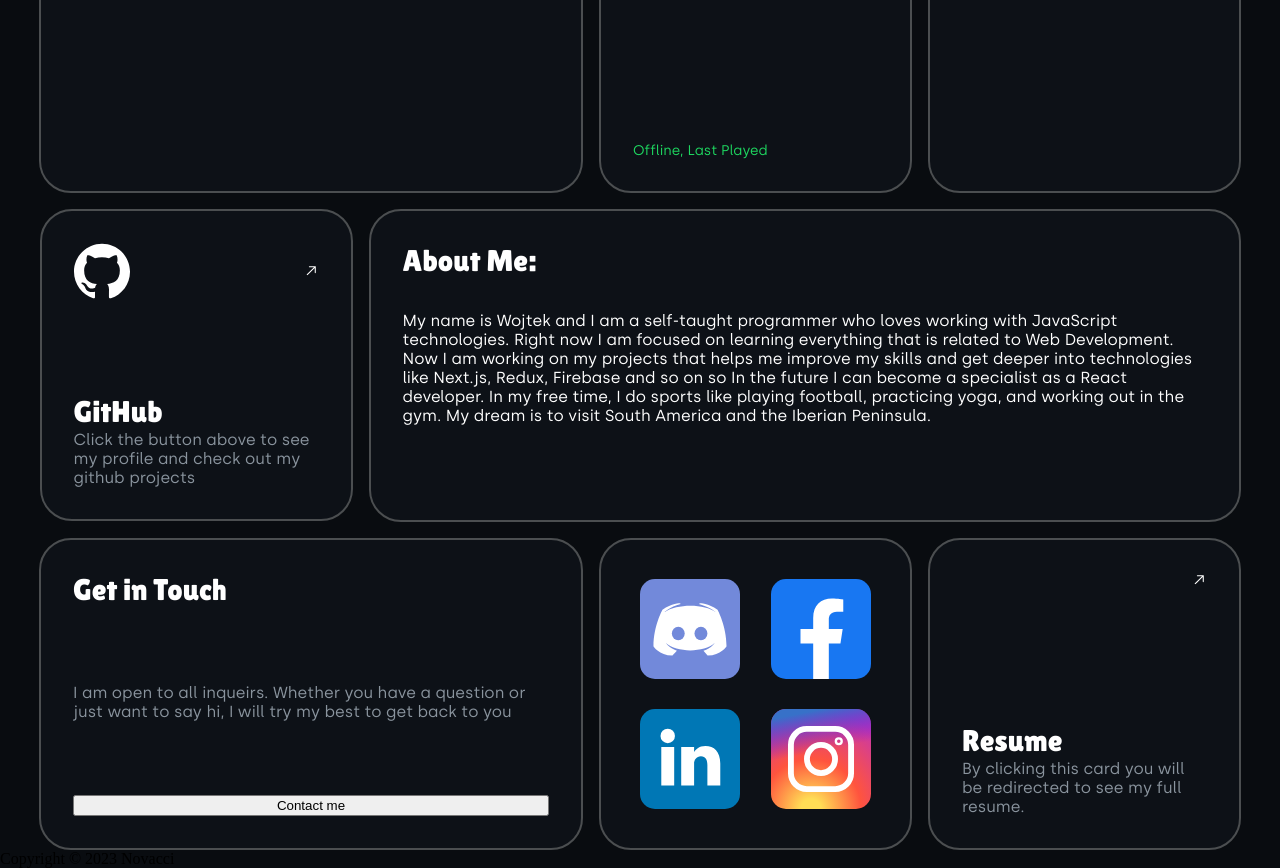
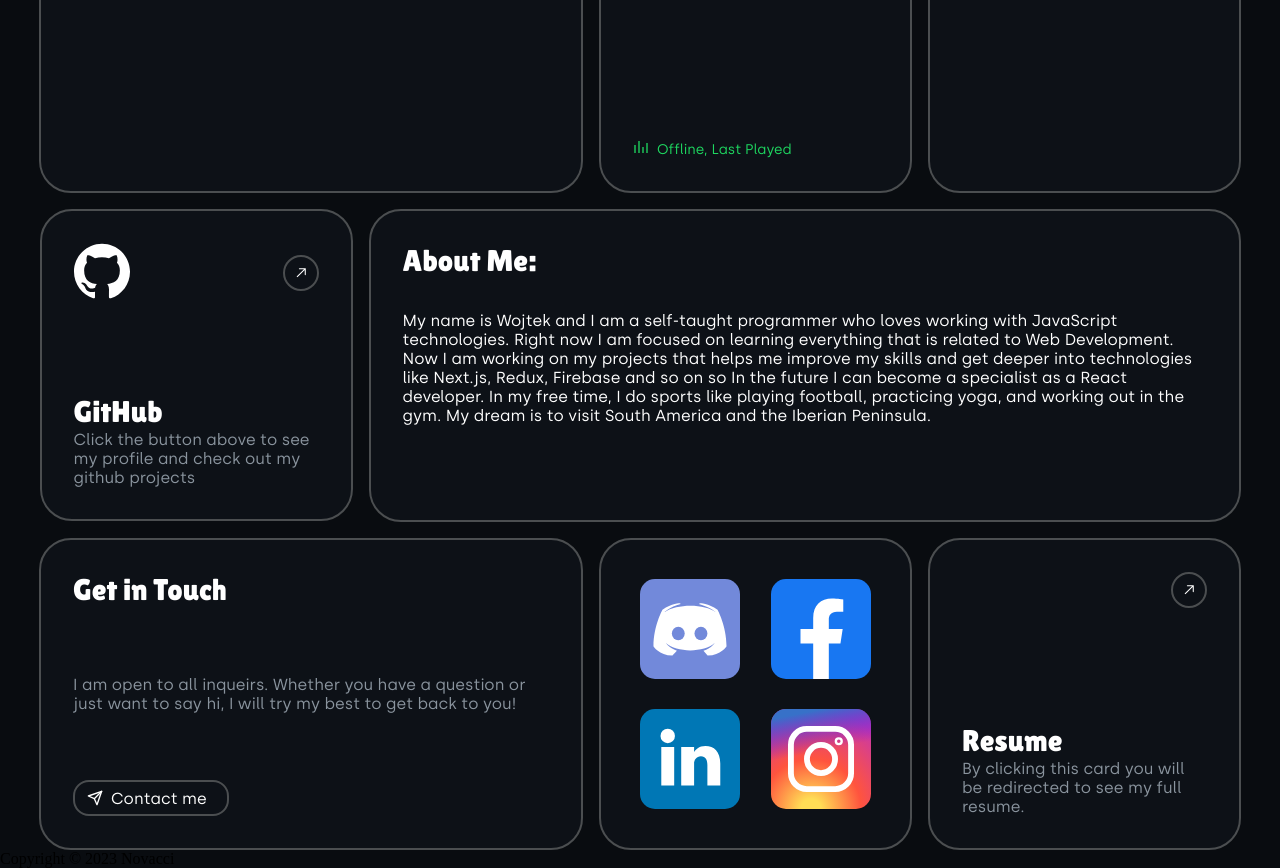
Before and after one commit to Novacci/about-me, a React (Create React App) app: page / in a window 1280 px wide. Shown: the part 180-1048 px from the top of the page. Built offline with nearby package versions, Linux system fonts and the light colour scheme; no server answers.

Commit message:
added effects on buttons and icons

```diff
--- a/src/Main/Main.module.scss
+++ b/src/Main/Main.module.scss
@@ -7,7 +7,14 @@
   font-family: 'Silka';
   src: url('../Fonts/Silka-Regular.otf');
 }
+@mixin arrow-style() {
+  border: $border-features;
+  padding: 0.5rem;
+  height: 1rem;
+  width: 1rem;
+}
 
+$spotify-color: #1ed760;
 $font-color: white;
 $font-dark: rgb(138, 148, 158);
 $border-features: 2px solid rgb(75, 78, 80);
@@ -22,12 +29,6 @@ $dark-container: rgb(13, 17, 23);
 .darkened {
   color: $font-dark;
   font-family: 'Silka';
-}
-
-.spotify-text {
-  color: #1ed760;
-  font-family: 'Silka';
-  font-size: 14px;
 }
 
 .flex-position {
@@ -63,9 +64,22 @@ $dark-container: rgb(13, 17, 23);
   justify-content: space-between;
   width: 245px;
   height: 244px;
-  svg {
+
+  .spotify-text {
+    color: $spotify-color;
+    font-family: 'Silka';
+    font-size: 14px;
+    display: flex;
+    align-items: center;
+    flex-direction: row;
+  }
+  .spotify-main-icon {
     width: 3.5rem;
     height: 3.5rem;
+  }
+  .spotify-music-icon {
+    font-size: 1rem;
+    margin-right: 0.5rem;
   }
 }
 
@@ -92,6 +106,10 @@ $dark-container: rgb(13, 17, 23);
     color: inherit;
     text-decoration: none;
   }
+  a:hover::before {
+    content: 'Github.com';
+    box-shadow: 0px 0px 8px rgb(75, 78, 80);
+  }
 }
 
 .info-container {
@@ -112,6 +130,15 @@ $dark-container: rgb(13, 17, 23);
   justify-content: space-between;
   height: 244px;
   width: 476px;
+
+  svg {
+    margin-right: 0.5rem;
+  }
+  a {
+    cursor: pointer;
+    color: inherit;
+    text-decoration: none;
+  }
 }
 
 .links-container {
@@ -143,9 +170,28 @@ $dark-container: rgb(13, 17, 23);
   display: flex;
   flex-direction: column;
   justify-content: space-between;
+  align-items: flex-end;
   gap: 0.5rem;
+  a {
+    cursor: pointer;
+    color: inherit;
+    text-decoration: none;
+  }
 }
 .arrow-button-style {
+  @include arrow-style();
+  border-radius: 50%;
+}
+.contact-button-style {
+  border: $border-features;
+  height: 1rem;
+  width: 8rem;
+  border-radius: 1rem;
+  padding: 0.5rem 0.75rem 0.5rem 0.75rem;
+  font-family: 'Silka';
   display: flex;
-  flex-direction: row-reverse;
+  align-items: center;
+  &:hover {
+    box-shadow: 0px 0px 8px rgb(75, 78, 80);
+  }
 }
--- a/src/Main/Main.tsx
+++ b/src/Main/Main.tsx
@@ -8,6 +8,8 @@ import { LinkedInIcon } from '../Icons/LinkedInIcon';
 import { InstagramIcon } from '../Icons/InstagramIcon';
 import { SpotifyIcon } from '../Icons/SpotifyIcon';
 import { RxArrowTopRight } from 'react-icons/rx';
+import { RiRhythmFill } from 'react-icons/ri';
+import { FiSend } from 'react-icons/fi';
 
 const SPOTIFY_TOKEN = process.env.REACT_APP_SPOTIFY_TOKEN;
 
@@ -49,11 +51,17 @@ const Main = () => {
           </span>
         </div>
         <div className={styles['spotify-container']}>
-          <span>
+          <span className={styles['spotify-main-icon']}>
             <SpotifyIcon />
           </span>
           <div>
-            <span className={styles['spotify-text']}>Offline, Last Played</span>
+            <span className={styles['spotify-text']}>
+              <span className={styles['spotify-music-icon']}>
+                <RiRhythmFill />
+              </span>
+              Offline, Last Played
+            </span>
+
             <div className={styles.title}>{track.name}</div>
             <div className={styles.darkened}>{track.artist}</div>
           </div>
@@ -61,10 +69,19 @@ const Main = () => {
         <div className={styles['map-container']}>Miejsce na Mapke</div>
         <div className={styles['git-container']}>
           <div className={styles['buttons-grouping']}>
-            <a target="_blank" href="https://github.com/Novacci">
+            <a
+              rel="noreferrer"
+              target="_blank"
+              href="https://github.com/Novacci"
+            >
               <GithubIcon />
             </a>
-            <a target="_blank" href="https://github.com/Novacci">
+            <a
+              className={styles['arrow-button-style']}
+              rel="noreferrer"
+              target="_blank"
+              href="https://github.com/Novacci"
+            >
               <RxArrowTopRight />
             </a>
           </div>
@@ -94,33 +111,58 @@ const Main = () => {
           <div className={styles.title}>Get in Touch</div>
           <span className={styles.darkened}>
             I am open to all inqueirs. Whether you have a question or just want
-            to say hi, I will try my best to get back to you
+            to say hi, I will try my best to get back to you!
           </span>
 
-          <button>Contact me</button>
+          <a
+            className={styles['contact-button-style']}
+            target="_blank"
+            href="mailto:wojtekn00@gmail.com"
+          >
+            <FiSend />
+            Contact me
+          </a>
         </div>
         <div className={styles['links-container']}>
           <a
+            rel="noreferrer"
             target="_blank"
             href="https://discordapp.com/users/247450566408536066"
           >
             <DiscordIcon />
           </a>
-          <a target="_blank" href="https://www.facebook.com/wojtek.nowakxd">
+          <a
+            rel="noreferrer"
+            target="_blank"
+            href="https://www.facebook.com/wojtek.nowakxd"
+          >
             <FacebookIcon />
           </a>
-          <a target="_blank" href="https://www.linkedin.com/in/novacci/">
+          <a
+            rel="noreferrer"
+            target="_blank"
+            href="https://www.linkedin.com/in/novacci/"
+          >
             <LinkedInIcon />
           </a>
-          <a target="_blank" href="https://www.instagram.com/novacciq/">
+          <a
+            rel="noreferrer"
+            target="_blank"
+            href="https://www.instagram.com/novacciq/"
+          >
             <InstagramIcon />
           </a>
         </div>
 
         <div className={styles['resume-container']}>
-          <div className={styles['arrow-button-style']}>
+          <a
+            className={styles['arrow-button-style']}
+            rel="noreferrer"
+            target="_blank"
+            href={`${process.env.PUBLIC_URL} + '/WojciechNowak.pdf'`}
+          >
             <RxArrowTopRight />
-          </div>
+          </a>
           <div>
             <div className={styles.title}>Resume</div>
             <span className={styles.darkened}>
--- a/src/index.tsx
+++ b/src/index.tsx
@@ -1,6 +1,5 @@
 import React from 'react';
 import ReactDOM from 'react-dom/client';
-import styles from './index.module.scss';
 import App from './App';
 
 const root = ReactDOM.createRoot(
```
